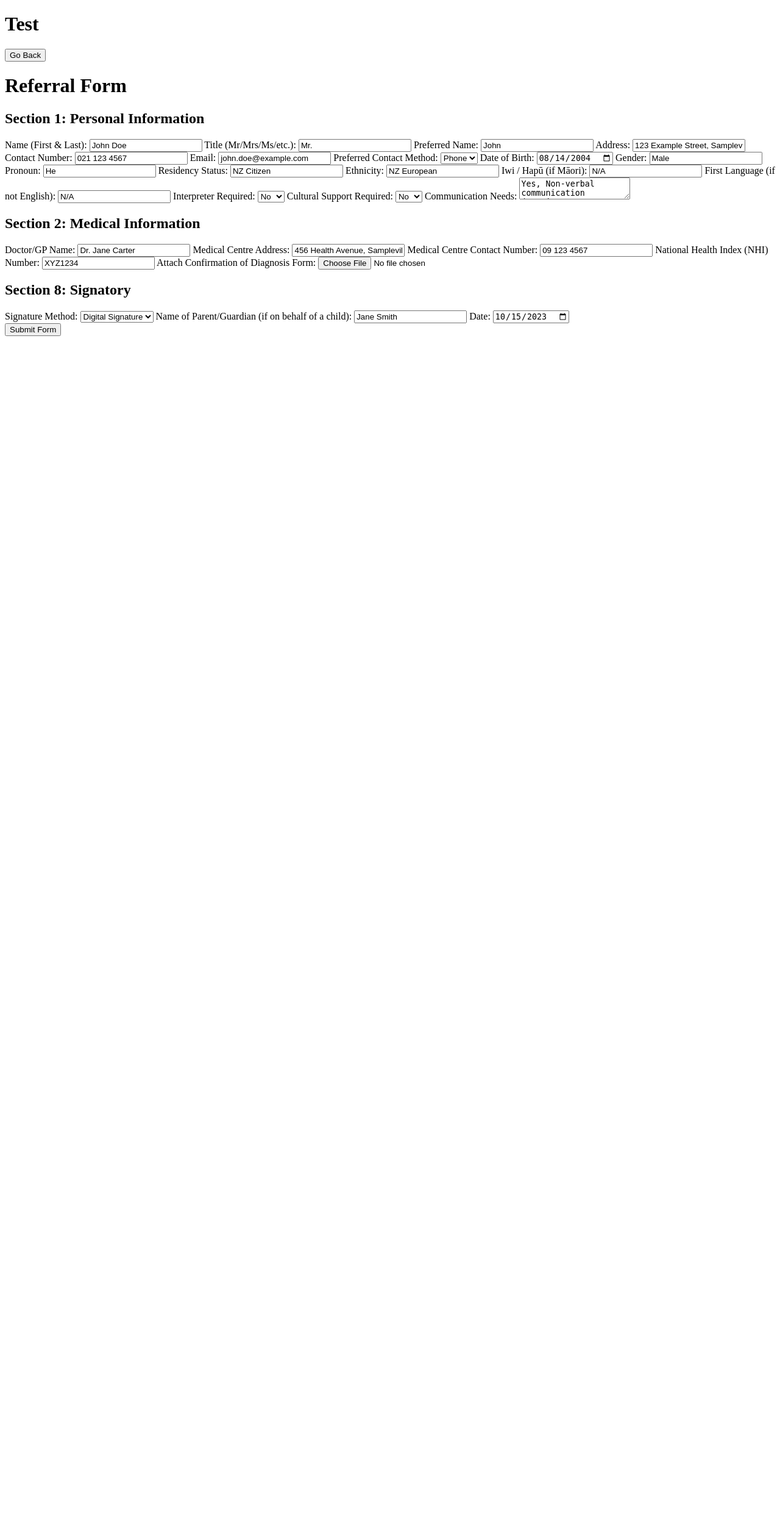
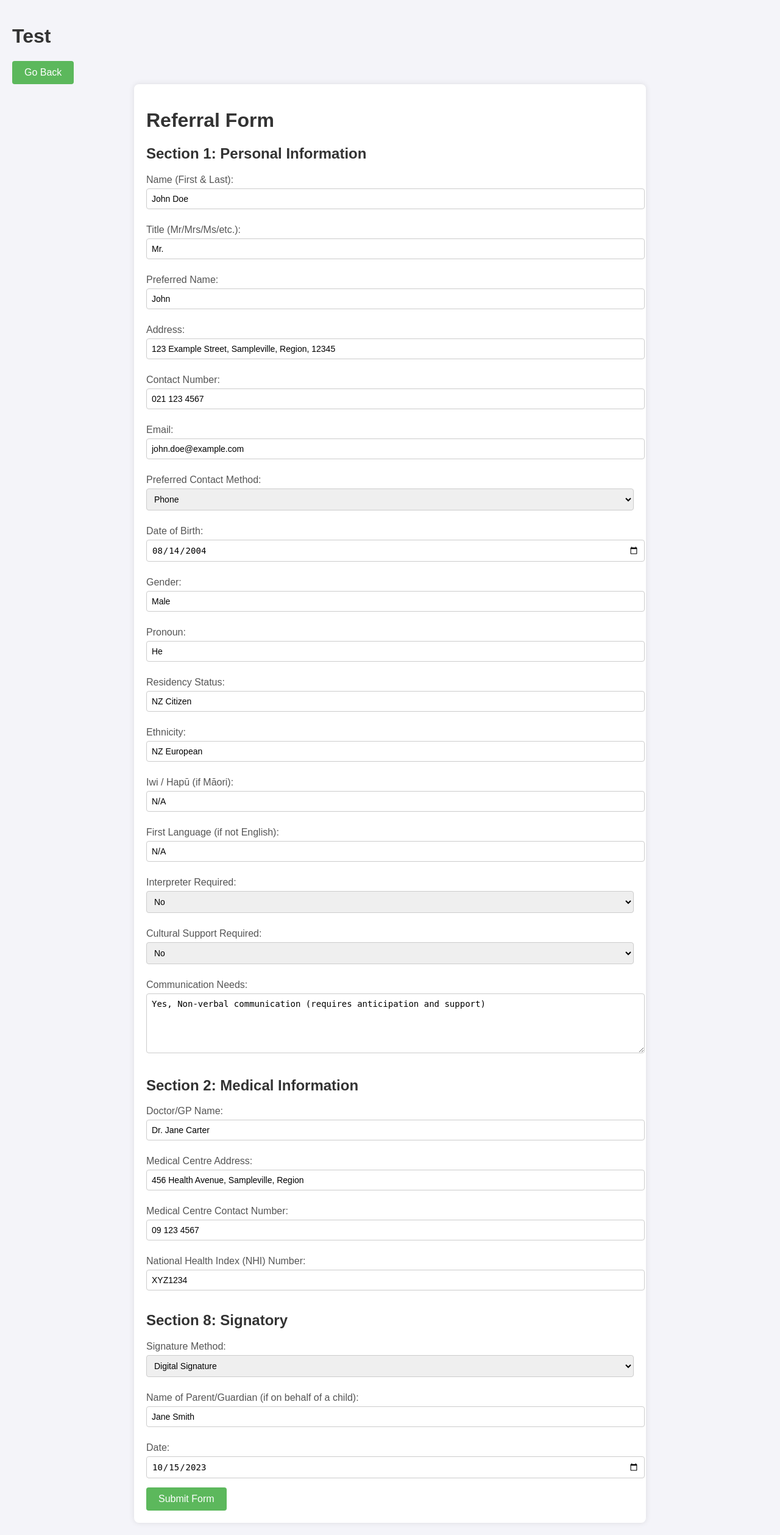
Before and after one commit to DSmith575/midstream-special-topic, a Flask app: page /referral-form in a window 1280 px wide. Shown: the whole page at 61% size. Before the commit the page ends 551 px from the top, so only its background shows below. Run offline with Flask 3, Linux system fonts and the light colour scheme.

Commit message:
made changes

```diff
--- a/main.py
+++ b/main.py
@@ -154,7 +154,7 @@ def upload_pdf():
 
 def run_flask_app():
     """Run the Flask app."""
-    app.run(port=5000)
+    app.run(port=5000, host='0.0.0.0')
 
 if __name__ == '__main__':
     run_flask_app()
--- a/templates/referral-form.html
+++ b/templates/referral-form.html
@@ -1,10 +1,72 @@
 <!DOCTYPE html>
 <html lang="en">
+
 <head>
   <meta charset="utf-8" />
   <meta name="viewport" content="width=device-width, initial-scale=1" />
   <title>MidStream Referral Form</title>
-    <style></style>
+  <style>
+    body {
+      font-family: Arial, sans-serif;
+      background-color: #f4f4f9;
+      margin: 0;
+      padding: 20px;
+    }
+
+    .container {
+      max-width: 800px;
+      margin: 0 auto;
+      background-color: white;
+      padding: 20px;
+      border-radius: 8px;
+      box-shadow: 0 0 10px rgba(0, 0, 0, 0.1);
+    }
+
+    h1,
+    h2 {
+      color: #333;
+    }
+
+    label {
+      display: block;
+      margin-top: 10px;
+      color: #555;
+    }
+
+    input[type="text"],
+    input[type="email"],
+    input[type="date"],
+    select,
+    textarea {
+      width: 100%;
+      padding: 8px;
+      margin-top: 5px;
+      margin-bottom: 15px;
+
+      border-radius: 4px;
+      border: 1px solid #ccc;
+      font-size: 14px;
+    }
+
+    textarea {
+      resize: vertical;
+      height: 80px;
+    }
+
+    button {
+      background-color: #5cb85c;
+      color: white;
+      padding: 10px 20px;
+      border: none;
+      border-radius: 4px;
+      font-size: 16px;
+      cursor: pointer;
+    }
+
+    button:hover {
+      background-color: #4cae4c;
+    }
+  </style>
 </head>
 
 <body>
@@ -96,9 +158,6 @@
 
         <label for="nhi">National Health Index (NHI) Number:</label>
         <input type="text" id="nhi" value="XYZ1234">
-
-              <label for="diagnosis">Attach Confirmation of Diagnosis Form:</label>
-              <input type="file" id="diagnosis">
       </section>
 
       <!-- Other sections (Section 3-8) -->
@@ -130,6 +189,7 @@
       };
     </script>
   </body>
+
 </html>
 
 
```
Also changed, not shown: app/audioHelpers/audio_helpers.py (+17 -13 lines), templates/assessment-form.html (+10 -0 lines), templates/audio-processing.html (+10 -0 lines). Lines whose indentation alone changed are shown as unchanged.
